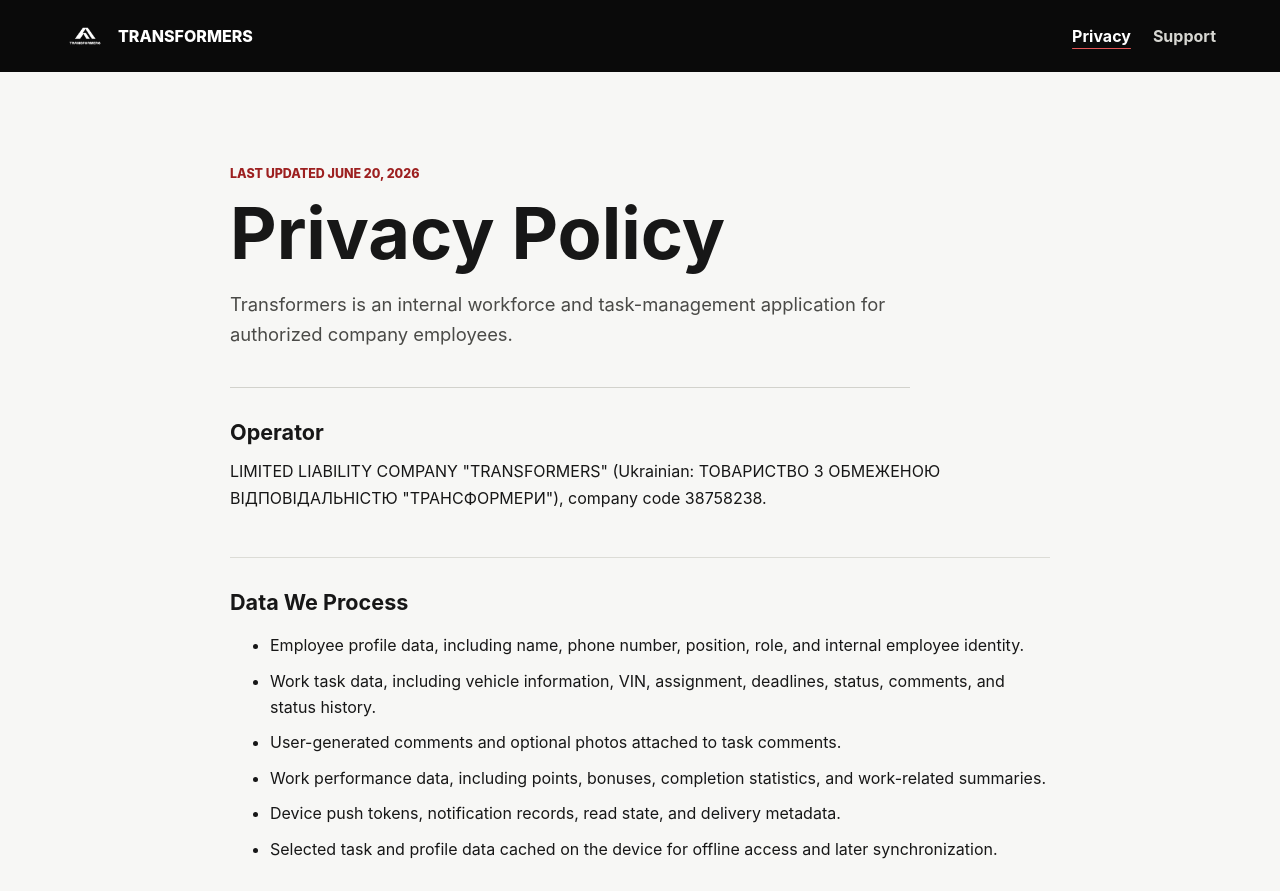
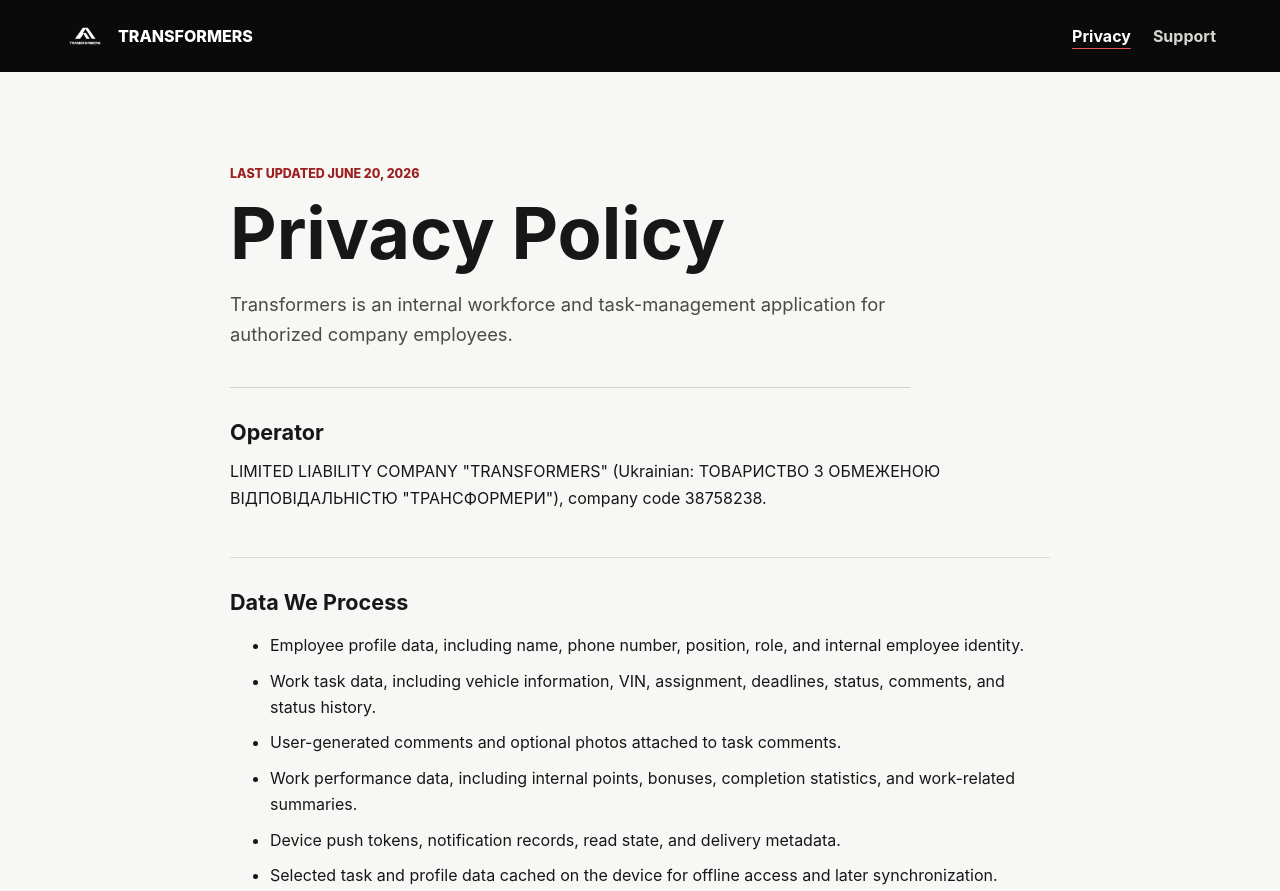
Before and after one commit to ahmeddjsicnrjs-jpg/transformers-app-support, a plain HTML site: page privacy.html in a window 1280 px wide. Shown: the top 891 px of the page. Drawn offline with Linux system fonts and the light colour scheme.

Commit message:
Clarify internal points data

```diff
--- a/privacy.html
+++ b/privacy.html
@@ -33,7 +33,7 @@
           <li>Employee profile data, including name, phone number, position, role, and internal employee identity.</li>
           <li>Work task data, including vehicle information, VIN, assignment, deadlines, status, comments, and status history.</li>
           <li>User-generated comments and optional photos attached to task comments.</li>
-          <li>Work performance data, including points, bonuses, completion statistics, and work-related summaries.</li>
+          <li>Work performance data, including internal points, bonuses, completion statistics, and work-related summaries.</li>
           <li>Device push tokens, notification records, read state, and delivery metadata.</li>
           <li>Selected task and profile data cached on the device for offline access and later synchronization.</li>
         </ul>
```
